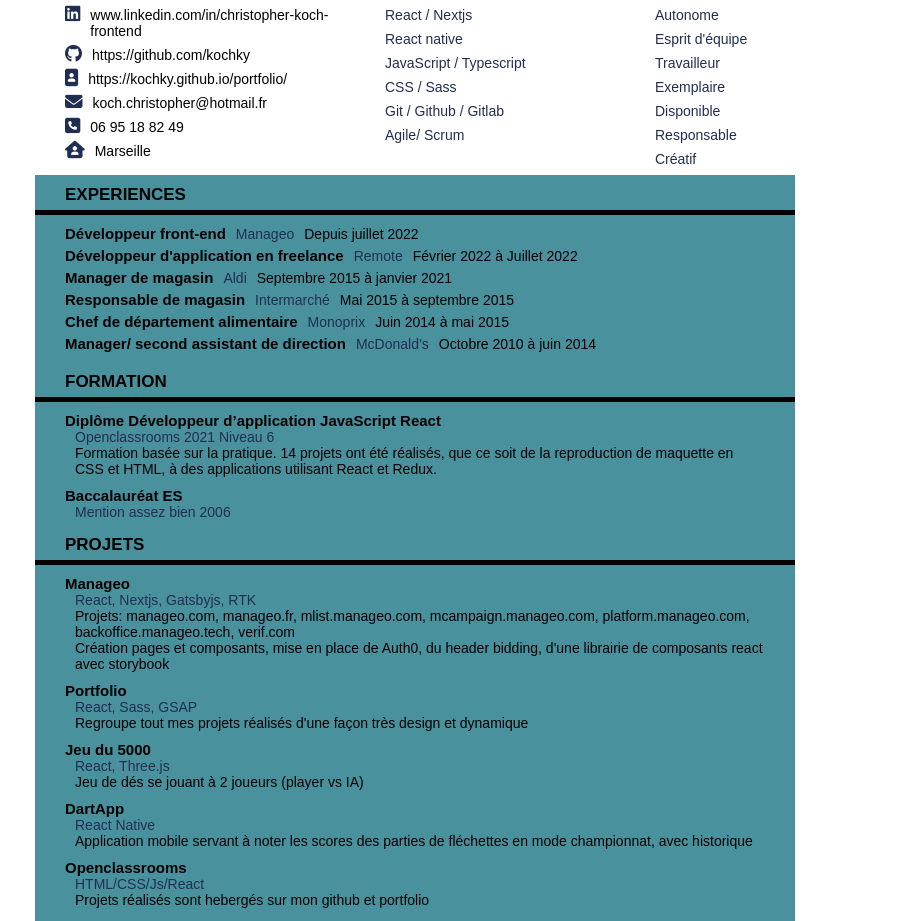
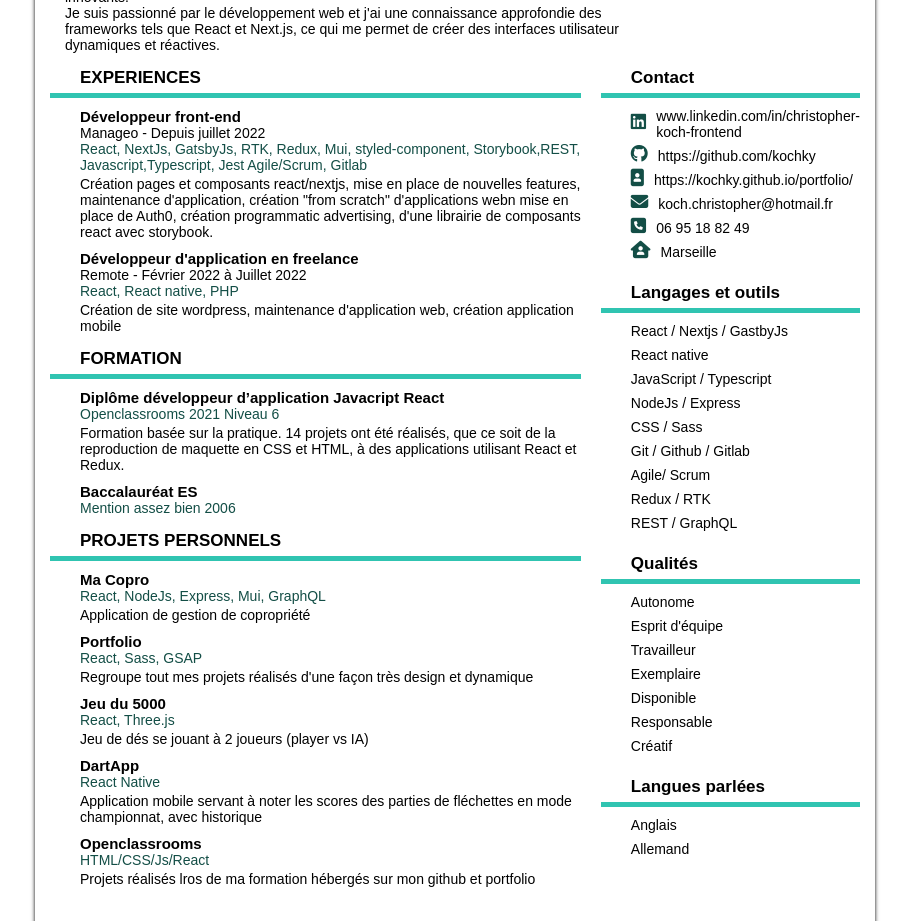
Before and after one commit to kochky/CV, a plain HTML site: page index.html in a window 1280 px wide. Shown: the part 195-1116 px from the top of the page, without its empty margins (185-1094 px from the left). Drawn offline with Linux system fonts and the light colour scheme.

Commit message:
change cv

```diff
--- a/index.html
+++ b/index.html
@@ -1,5 +1,6 @@
 <!DOCTYPE html>
 <html lang="fr">
+
 <head>
     <meta charset="UTF-8">
     <meta http-equiv="X-UA-Compatible" content="IE=edge">
@@ -7,7 +8,10 @@
     <link rel="stylesheet" href="style.css">
     <script src="https://kit.fontawesome.com/a4b46c7bcb.js" crossorigin="anonymous"></script>
     <title>CV Koch Christopher</title>
-    <script src="https://cdnjs.cloudflare.com/ajax/libs/html2pdf.js/0.10.1/html2pdf.bundle.min.js" integrity="sha512-GsLlZN/3F2ErC5ifS5QtgpiJtWd43JWSuIgh7mbzZ8zBps+dvLusV+eNQATqgA/HdeKFVgA5v3S/cIrLF7QnIg==" crossorigin="anonymous" referrerpolicy="no-referrer"></script>    <script>
+    <script src="https://cdnjs.cloudflare.com/ajax/libs/html2pdf.js/0.10.1/html2pdf.bundle.min.js"
+        integrity="sha512-GsLlZN/3F2ErC5ifS5QtgpiJtWd43JWSuIgh7mbzZ8zBps+dvLusV+eNQATqgA/HdeKFVgA5v3S/cIrLF7QnIg=="
+        crossorigin="anonymous" referrerpolicy="no-referrer"></script>
+    <script>
         function generatePDF() {
             // Choose the element that our invoice is rendered in.
             const element = document.getElementById('toPdf');
@@ -16,6 +20,7 @@
         }
     </script>
 </head>
+
 <body>
     <div id="toPdf">
         <header>
@@ -23,39 +28,129 @@
                 <h1>Christopher Koch</h1>
                 <h2>Développeur front-end </h2>
             </div>
-            <img src="photo identité.jpg" alt="photo de profil" width="100"/>
+            <img src="photo identité.jpg" alt="photo de profil" width="100" />
         </header>
 
 
         <section id="hero">
-            Actuellement en poste de développeur front, je continue à perfectionner mon travail et acquérir de nouvelles compétences, suite à ma reconversion professionnelle.
+            Anciennement directeur en grande distribution et suite à ma reconvertion, mon objectif est de relever de
+            nouveaux défis en tant que développeur front-end, en mettant à profit mes compétences en React, JavaScript
+            et CSS pour créer des expériences utilisateur exceptionnelles, améliorer la performance des applications web
+            et contribuer à des projets innovants.<br> Je suis passionné par le développement web et j'ai une
+            connaissance
+            approfondie des frameworks tels que React et Next.js, ce qui me permet de créer des interfaces utilisateur
+            dynamiques et réactives. </section>
+
+        <main>
+            <section class="first">
+                <article class="experience">
+                    <h3>EXPERIENCES</h3>
+
+                    <div>
+                        <h4>Développeur front-end</h4>
+                        <span><span>Manageo - </span>
+                            <span>Depuis juillet 2022</span></span>
+                        <div>
+                            <p class="green">React, NextJs, GatsbyJs, RTK, Redux, Mui, styled-component,
+                                Storybook,REST,
+                                Javascript,Typescript, Jest Agile/Scrum, Gitlab</p>
+                            <p>
+
+                                Création pages et composants react/nextjs, mise en place de nouvelles features,
+                                maintenance
+                                d'application, création "from scratch" d'applications webn mise en place de Auth0,
+                                création
+                                programmatic advertising, d'une librairie de composants react avec storybook.
+                            </p>
+
+                            </div>
+                    </div>
+                    <div>
+                        <h4>Développeur d'application en freelance</h4>
+                        <span><span>Remote - </span>
+                            <span>Février 2022 à Juillet 2022</span></span>
+                        <p>
+                            <p class="green">React, React native, PHP</p>
+                            Création de site wordpress, maintenance d'application web, création application mobile
+                        </p>
+                    </div>
+                </article>
+                <article class="formation">
+                    <h3>FORMATION</h3>
+                    <div>
+                        <h4>Diplôme développeur d’application Javacript React </h4>
+                        <p class="green">Openclassrooms 2021 Niveau 6</p>
+                        <p>Formation basée sur la pratique. 14 projets ont été réalisés, que ce soit de la reproduction
+                            de maquette en CSS et HTML, à des applications utilisant React et Redux.
+                        </p>
+                    </div>
+                    <div>
+                        <h4>Baccalauréat ES</h4>
+                        <p class="green">Mention assez bien 2006</p>
+                    </div>
+                </article>
+                <article class="projets">
+                    <h3>PROJETS PERSONNELS </h3>
+                    <div>
+                        <h4>Ma Copro</h4>
+                        <p class="green">React, NodeJs, Express, Mui, GraphQL</p>
+                        <p>Application de gestion de copropriété </p>
+                    </div>
+                    <div>
+                        <h4>Portfolio</h4>
+                        <p class="green">React, Sass, GSAP</p>
+                        <p>Regroupe tout mes projets réalisés d'une façon très design et dynamique </p>
+                    </div>
+                    <div>
+                        <h4>Jeu du 5000</h4>
+                        <p class="green">React, Three.js</p>
+                        <p>Jeu de dés se jouant à 2 joueurs (player vs IA) </p>
+                    </div>
+                    <div>
+
+                        <h4>DartApp</h4>
+                        <p class="green">React Native</p>
+
+                        <p>Application mobile servant à noter les scores des parties de fléchettes en mode championnat,
+                            avec historique </p>
+                    </div>
+                    <div>
+
+                        <h4>Openclassrooms</h4>
+                        <p class="green">HTML/CSS/Js/React</p>
+
+                        <p>Projets réalisés lros de ma formation hébergés sur mon github et portfolio</p>
+                    </div>
+                </article>
+
+
             </section>
             <section class="second-section">
                 <article id="contact">
                     <h3>Contact</h3>
                     <ul>
                         <li>
-                        <i class="fab fa-linkedin fa-lg"></i>
+                            <i class="fab fa-linkedin fa-lg green"></i>
                             <p>www.linkedin.com/in/christopher-koch-frontend</p>
                         </li>
                         <li>
-                        <i class="fab fa-github fa-lg"></i>
+                            <i class="fab fa-github fa-lg green"></i>
                             <p>https://github.com/kochky</p>
                         </li>
                         <li>
-                        <i class="fas fa-portrait fa-lg"></i>
+                            <i class="fas fa-portrait fa-lg green"></i>
                             <p>https://kochky.github.io/portfolio/</p>
                         </li>
                         <li>
-                        <i class="fas fa-envelope fa-lg"></i>
+                            <i class="fas fa-envelope fa-lg green"></i>
                             <p>koch.christopher@hotmail.fr</p>
                         </li>
                         <li>
-                        <i class="fas fa-phone-square fa-lg"></i>
+                            <i class="fas fa-phone-square fa-lg green"></i>
                             <p>06 95 18 82 49</p>
                         </li>
                         <li>
-                        <i class="fas fa-house-user fa-lg"></i>
+                            <i class="fas fa-house-user fa-lg green"></i>
                             <p>Marseille</p>
                         </li>
                     </ul>
@@ -64,12 +159,16 @@
                 <article>
                     <h3>Langages et outils</h3>
                     <ul>
-                    <li>React / Nextjs </li>
+                        <li>React / Nextjs / GastbyJs</li>
                         <li>React native</li>
                         <li>JavaScript / Typescript</li>
+                        <li>NodeJs / Express</li>
                         <li>CSS / Sass</li>
                         <li>Git / Github / Gitlab</li>
                         <li>Agile/ Scrum</li>
+                        <li>Redux / RTK</li>
+                        <li>REST / GraphQL</li>
+
                     </ul>
                 </article>
 
@@ -85,104 +184,15 @@
                         <li>Créatif</li>
                     </ul>
                 </article>
+                <article>
+                    <h3>Langues parlées</h3>
+                    <ul>
+                        <li>Anglais</li>
+                        <li>Allemand</li>
+                    </ul>
+                </article>
 
             </section>
-        <main>
-            <article class="experience">
-                <h3>EXPERIENCES</h3>
-                <div>
-                    <h4>Développeur front-end</h4>
-                    <p>Manageo </p>
-                    <p>Depuis juillet 2022</p>
-                </div>
-                <div>
-                    <h4>Développeur d'application en freelance</h4>
-                    <p>Remote </p>
-                    <p>Février 2022 à Juillet 2022</p>
-                </div>
-                <div>
-                    <h4>Manager de magasin</h4>
-                    <p>Aldi </p>
-                    <p>Septembre 2015 à janvier 2021</p>
-                </div>
-                <div>
-                    <h4>Responsable de magasin</h4>
-                    <p>Intermarché </p>
-                    <p>Mai 2015 à septembre 2015</p>
-                </div>
-                <div>
-                    <h4>Chef de département alimentaire </h4>
-                    <p>Monoprix </p>
-                    <p>Juin 2014 à mai 2015</p>
-                </div>
-                <div>
-                    <h4>Manager/ second assistant de direction</h4>
-                    <p>McDonald’s</p>
-                    <p>Octobre 2010 à juin 2014</p>
-                </div>
-            </article>
-            <section class="first-section">
-                <article class="formation">
-                    <h3>FORMATION</h3>
-                    <div>
-                        <h4>Diplôme Développeur d’application JavaScript React </h4>
-                        <p>Openclassrooms 2021 Niveau 6</p>
-                        <p>Formation basée sur la pratique. 14 projets ont été réalisés, que ce soit de la reproduction de maquette en CSS et HTML, à des applications utilisant React et Redux.
-
-                        </p>
-                    </div>
-                    <div>
-                        <h4>Baccalauréat ES</h4>
-                        <p>Mention assez bien 2006</p>
-
-                    </div>
-                </article>
-                <article class="projets">
-                    <h3>PROJETS </h3>
-                    <div>
-
-                            <h4>Manageo</h4>
-                            <p>React, Nextjs, Gatsbyjs, RTK</p>
-
-                        <p>Projets: manageo.com, manageo.fr, mlist.manageo.com, mcampaign.manageo.com, platform.manageo.com, backoffice.manageo.tech, verif.com
-                        <br>
-                       Création pages et composants, mise en place de Auth0, du header bidding, d'une librairie de composants react avec storybook</p>
-                    </div>
-                    <div>
-
-                            <h4>Portfolio</h4>
-                            <p>React, Sass, GSAP</p>
-
-                        <p>Regroupe tout mes projets réalisés d'une façon très design et dynamique </p>
-                    </div>
-                    <div>
-
-                            <h4>Jeu du 5000</h4>
-                            <p>React, Three.js</p>
-
-                        <p>Jeu de dés se jouant à 2 joueurs (player vs IA) </p>
-                    </div>
-                    <div>
-
-                            <h4>DartApp</h4>
-                            <p>React Native</p>
-
-                        <p>Application mobile servant à noter les scores des parties de fléchettes en mode championnat, avec historique  </p>
-                    </div>
-                    <div>
-
-                            <h4>Openclassrooms</h4>
-                            <p>HTML/CSS/Js/React</p>
-
-                        <p>Projets réalisés sont hebergés sur mon github et portfolio</p>
-                    </div>
-
-                </article>
-
-
-            </section>
-
-
 
 
 
@@ -195,4 +205,5 @@
     <button onclick="generatePDF()">Download as PDF</button>
 
 </body>
+
 </html>
--- a/style.css
+++ b/style.css
@@ -7,6 +7,8 @@
     min-height:1120px;
     min-width:840px;
     box-sizing: border-box;
+    padding:15px;
+    box-shadow: 0px 4px 4px black;
 }
 
 * {
@@ -37,7 +39,7 @@
 
 h3 {
     font-size:17px;
-    border-bottom: 5px solid black;
+    border-bottom: 5px solid #30c4b1;
     padding-bottom:5px;
     margin-bottom:10px;
 }
@@ -50,13 +52,12 @@
 header {
     display:flex;
     justify-content: space-between;
-    padding:20px;
-    padding-bottom:0;
+    padding:0 20px;
     position: relative;
 }
 
 header div {
-    border-bottom:10px solid black;
+    border-bottom:10px solid #30c4b1;
     padding-bottom:15px;
 }
 
@@ -64,43 +65,30 @@
     position:absolute;
     right:80px;
     top:10px;
-    /* box-shadow: 5px 5px 5px lightgrey; */
 }
 
 #hero{
     box-sizing: border-box;
-    padding:10px 20px;
-    font-size:14px;
-    width:76%;
+    padding: 15px;
+
+    width:75%;
 }
 
 main {
     box-sizing: border-box;
     display:flex;
-    flex-wrap: wrap;
-    column-gap: 5%;
-    background-color: #4A919E;
-    padding:10px 0;
-    width:760px;
-
+    column-gap: 20px;
 }
 
 .first-section {
-    width:100%;
+    flex:2
 }
 
 .second-section {
-    width:100%;
     display:flex;
-    column-gap: 20px;
-}
-
-.second-section article {
     flex:1;
-}
-
-#contact {
-    flex:1.2
+    flex-direction: column;
+    align-items: flex-start;
 }
 
 main  article {
@@ -108,19 +96,13 @@
     margin-bottom:15px;
 }
 
-
-
- article div {
+article > div {
     margin-bottom:10px;
- }
+}
 
 
 
-.projets >div>div{
-    margin-bottom:5px;
-}
-
-article div,  article ul, article h3 {
+article >div,  article ul, article h3 {
     padding-left:30px;
 }
 
@@ -130,35 +112,26 @@
 
 article ul li {
     display:flex;
-    align-items: baseline;
+    align-items: center;
     margin-bottom:8px;
 }
 
 
-h4 +p {
-    color:#212E53
-}
-
-article li {
-    color:#212E53
+ .green{
+    color:#134e46;
+    margin-bottom:3px;
 }
 
 
-.experience {
-    width:100%;
+
+.experience > div {
+    display:flex;
+    margin:0;
+    margin-bottom:10px;
+    align-items: flex-start;
+    flex-direction: column;
 }
 
-.experience div {
-    display:flex;
-    margin:0;
-    margin-bottom:5px;
-    align-items: center;
-}
-
-.experience div p, .perso div div p, .perso div p, #contact ul li p, .formation div p, article p{
+#contact ul li p{
     padding-left:10px;
 }
-
-.formation div p{
-    margin-right:60px;
-}
```
Lines whose indentation alone changed are shown as unchanged.
